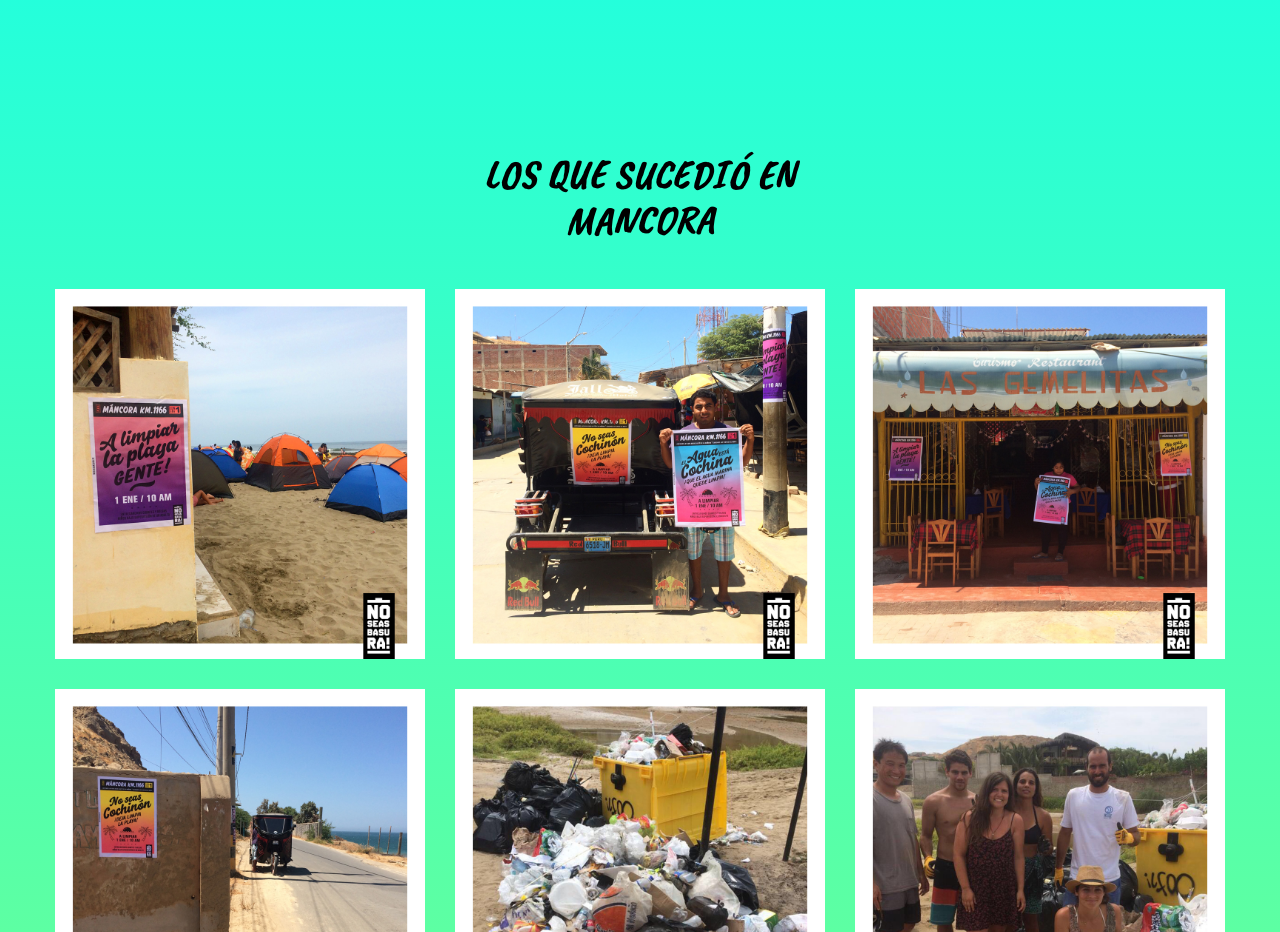
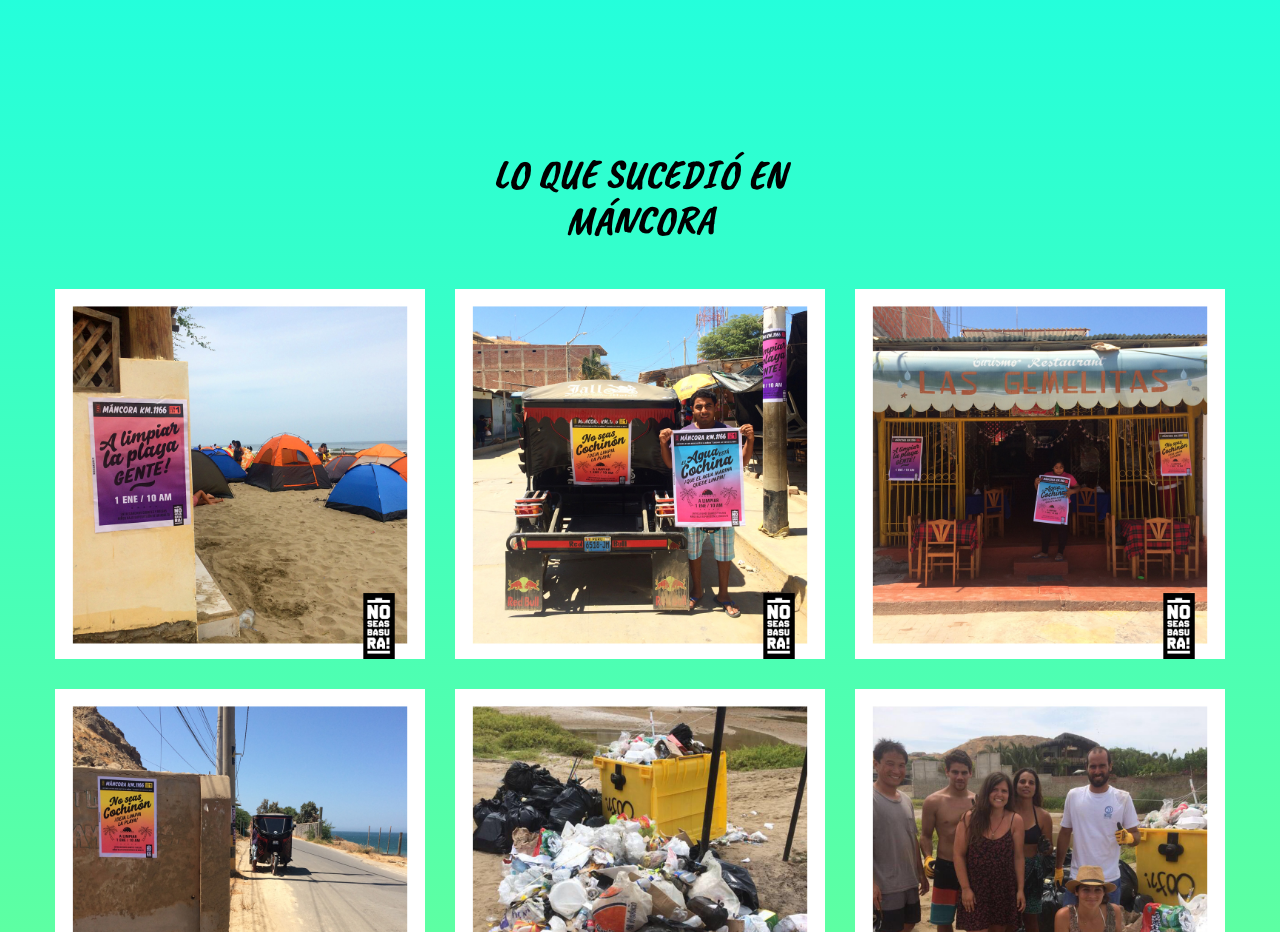
Before and after one commit to Jonathandelacruzp/noseasbasura, a website: page index.html in a window 1280 px wide. Shown: the part 1660-2592 px from the top of the page. Drawn offline with nearby package versions, Linux system fonts and the light colour scheme.

```diff
--- a/index.html
+++ b/index.html
@@ -88,8 +88,8 @@
             <div class="container text-center galeria-fotos">
                 <div class="row">
                     <div class="col-sm-12 col-md-8 col-md-offset-2">
-                        <h1 class="text-center">Los que sucedió en
-                            <br> mancora</h1>
+                        <h1 class="text-center">Lo que sucedió en
+                            <br> Máncora</h1>
                     </div>
                     <div class="col-md-4 col-sm-12">
                         <img class="img-responsive center-block" src="img/mancora-1.jpg" />
```
Also changed, not shown: img/Limpiezaenero1.png, img/Limpiezaenero2.png, img/Limpiezaenero3.png, img/poster1.png, 3 other files.
